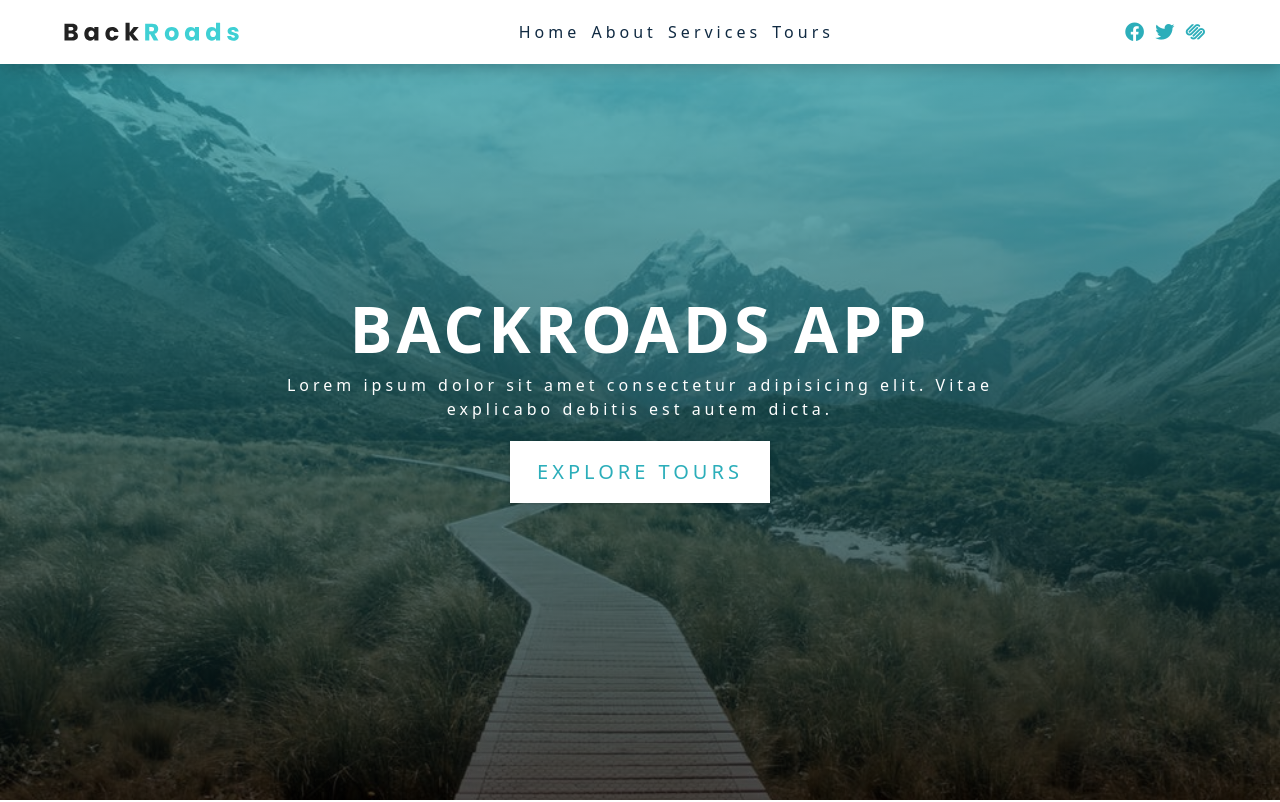
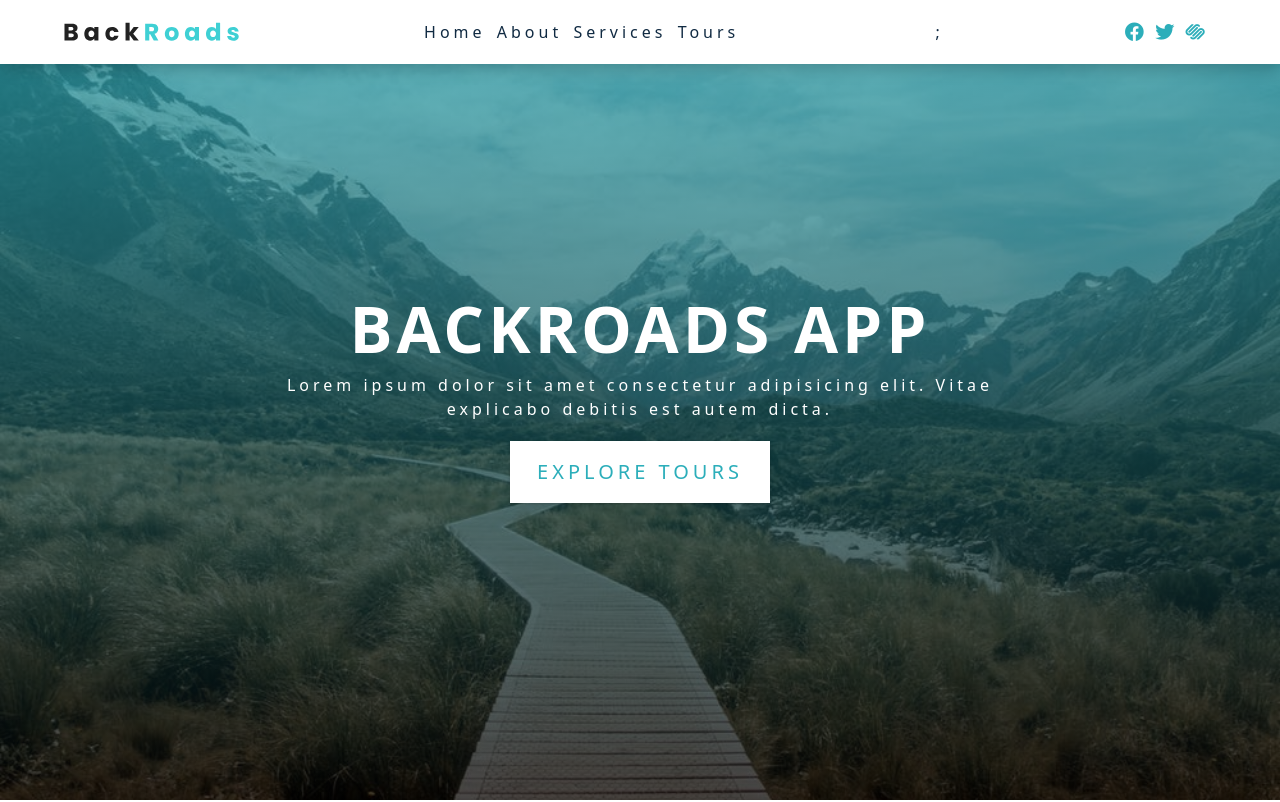
Before and after one commit to DarrylLeRoux/react2023, a JavaScript app in the folder backroads-app/: page / in a window 1280 px wide. Shown: the top 802 px of the page. Built offline with nearby package versions, Linux system fonts and the light colour scheme; the HTML template or start-up script is replaced by a standard one.

Commit message:
Split up into multiple components

```diff
--- a/backroads-app/src/components/About.js
+++ b/backroads-app/src/components/About.js
@@ -22,7 +22,7 @@ const About = () => {
             quisquam harum nam cumque temporibus explicabo dolorum sapiente odio
             unde dolor?
           </p>
-          <a href='#' className='btn'>
+          <a href='#about' className='btn'>
             read more
           </a>
         </article>
--- a/backroads-app/src/components/Footer.js
+++ b/backroads-app/src/components/Footer.js
@@ -1,39 +1,18 @@
-import { pageLinks, socialLinks } from './data';
-
+import { pageLinks, socialLinks } from '../data';
+import PageLinks from './PageLinks';
+import SocialLink from './SocialLink';
 const Footer = () => {
   return (
     <footer className='section footer'>
-      <ul className='footer-links'>
-        {pageLinks.map(({ id, href, text }) => {
-          return (
-            <li key={id}>
-              <a href={href} className='footer-link'>
-                {text}
-              </a>
-            </li>
-          );
-        })}
-      </ul>
+      <PageLinks parentClass='footer-links' itemClass='footer-link' />
       <ul className='footer-icons'>
         {socialLinks.map((link) => {
-          const { id, href, icon } = link;
-          return (
-            <li key={id}>
-              <a
-                href={href}
-                target='_blank'
-                rel='noreferrer'
-                className='footer-icon'
-              >
-                <i className={icon}></i>
-              </a>
-            </li>
-          );
+          return <SocialLink key={link.id} {...link} itemClass='footer-icon' />;
         })}
       </ul>
       <p className='copyright'>
         copyright &copy; Backroads travel tours company
-        <span id='date'>{new Date().getFullYear()}</span> all rights reserved
+        <span id='date'>{new Date().getFullYear()}</span>. all rights reserved
       </p>
     </footer>
   );
--- a/backroads-app/src/components/Navbar.js
+++ b/backroads-app/src/components/Navbar.js
@@ -1,5 +1,7 @@
 import logo from '../images/logo.svg';
-import { pageLinks, socialLinks } from '../components/data';
+import { socialLinks } from '../data';
+import SocialLink from './SocialLink';
+import PageLinks from './PageLinks';
 
 const Navbar = () => {
   return (
@@ -11,37 +13,10 @@ const Navbar = () => {
             <i className='fas fa-bars'></i>
           </button>
         </div>
-
-        {/* // Display the Links by mapping over each */}
-        <ul className='nav-links' id='nav-links'>
-          {pageLinks.map((link) => {
-            return (
-              <li key={link.id}>
-                <a href={link.href} className='nav-link'>
-                  {link.text}
-                </a>
-              </li>
-            );
-          })}
-        </ul>
-
-        {/* // Display links for social media icons by mapping over the data  */}
+        <PageLinks parentClass='nav-links' itemClass='nav-link' />;
         <ul className='nav-icons'>
           {socialLinks.map((link) => {
-            // Destructure the socialLinks from the link
-            const { id, href, icon } = link;
-            return (
-              <li key={id}>
-                <a
-                  href={href}
-                  target='_blank'
-                  rel='noreferrer'
-                  className='nav-icon'
-                >
-                  <i className={icon}></i>
-                </a>
-              </li>
-            );
+            return <SocialLink key={link.id} {...link} itemClass='nav-icon' />;
           })}
         </ul>
       </div>
--- /dev/null
+++ b/backroads-app/src/components/PageLink.js
@@ -0,0 +1,10 @@
+const PageLink = ({ link, itemClass }) => {
+  return (
+    <li key={link.id}>
+      <a href={link.href} className={itemClass}>
+        {link.text}
+      </a>
+    </li>
+  );
+};
+export default PageLink;
--- /dev/null
+++ b/backroads-app/src/components/PageLinks.js
@@ -0,0 +1,12 @@
+import { pageLinks } from '../data';
+import PageLink from './PageLink';
+const PageLinks = ({ parentClass, itemClass }) => {
+  return (
+    <ul className={parentClass} id='nav-links'>
+      {pageLinks.map((link) => {
+        return <PageLink key={link.id} link={link} itemClass={itemClass} />;
+      })}
+    </ul>
+  );
+};
+export default PageLinks;
--- /dev/null
+++ b/backroads-app/src/components/Service.js
@@ -0,0 +1,16 @@
+import { services } from '../data';
+
+const Service = ({ title, text, icon }) => {
+  return (
+    <article className='service'>
+      <span className='service-icon'>
+        <i className={icon}></i>
+      </span>
+      <div className='service-info'>
+        <h4 className='service-title'>{title}</h4>
+        <p className='service-text'>{text}</p>
+      </div>
+    </article>
+  );
+};
+export default Service;
--- a/backroads-app/src/components/Services.js
+++ b/backroads-app/src/components/Services.js
@@ -1,24 +1,14 @@
 import Title from './Title';
-import { services } from './data';
+import { services } from '../data';
+import Service from './Service';
 
 const Services = () => {
   return (
     <section className='section services' id='services'>
       <Title title='our' span='services' />
-
       <div className='section-center services-center'>
         {services.map((service) => {
-          return (
-            <article className='service' key={service.id}>
-              <span className='service-icon'>
-                <i className={service.icon}></i>
-              </span>
-              <div className='service-info'>
-                <h4 className='service-title'>{service.title}</h4>
-                <p className='service-text'>{service.text}</p>
-              </div>
-            </article>
-          );
+          return <Service key={service.id} {...service} />;
         })}
       </div>
     </section>
--- /dev/null
+++ b/backroads-app/src/components/SocialLink.js
@@ -0,0 +1,10 @@
+const SocialLink = ({ href, icon, itemClass }) => {
+  return (
+    <li>
+      <a href={href} target='_blank' rel='noreferrer' className={itemClass}>
+        <i className={icon}></i>
+      </a>
+    </li>
+  );
+};
+export default SocialLink;
--- /dev/null
+++ b/backroads-app/src/components/Tour.js
@@ -0,0 +1,27 @@
+const Tour = ({ image, title, date, info, location, duration, price }) => {
+  return (
+    <article className='tour-card'>
+      <div className='tour-img-container'>
+        <img src={image} className='tour-img' alt={title} />
+        <p className='tour-date'>{date}</p>
+      </div>
+      <div className='tour-info'>
+        <div className='tour-title'>
+          <h4>{title}</h4>
+        </div>
+        <p>{info}</p>
+        <div className='tour-footer'>
+          <p>
+            <span>
+              <i className='fas fa-map'></i>
+            </span>
+            {location}
+          </p>
+          <p>{duration} days</p>
+          <p>from {price}</p>
+        </div>
+      </div>
+    </article>
+  );
+};
+export default Tour;
--- a/backroads-app/src/components/Tours.js
+++ b/backroads-app/src/components/Tours.js
@@ -1,39 +1,14 @@
 import Title from './Title';
-import { tours } from './data';
+import { tours } from '../data';
+import Tour from './Tour';
 
 const Tours = () => {
   return (
     <section className='section' id='tours'>
       <Title title='featured' span='tours' />
-
       <div className='section-center featured-center'>
         {tours.map((tour) => {
-          const { id, image, date, title, info, location, duration, price } =
-            tour;
-          return (
-            <article className='tour-card' key={id}>
-              <div className='tour-img-container'>
-                <img src={image} className='tour-img' alt={title} />
-                <p className='tour-date'>{date}</p>
-              </div>
-              <div className='tour-info'>
-                <div className='tour-title'>
-                  <h4>{title}</h4>
-                </div>
-                <p>{info}</p>
-                <div className='tour-footer'>
-                  <p>
-                    <span>
-                      <i className='fas fa-map'></i>
-                    </span>
-                    {location}
-                  </p>
-                  <p>{duration} days</p>
-                  <p>from {price}</p>
-                </div>
-              </div>
-            </article>
-          );
+          return <Tour key={tour.id} {...tour} />;
         })}
       </div>
     </section>
```
Also changed, not shown: backroads-app/src/data.js (renamed from backroads-app/src/components/data.js, +4 -4 lines).
